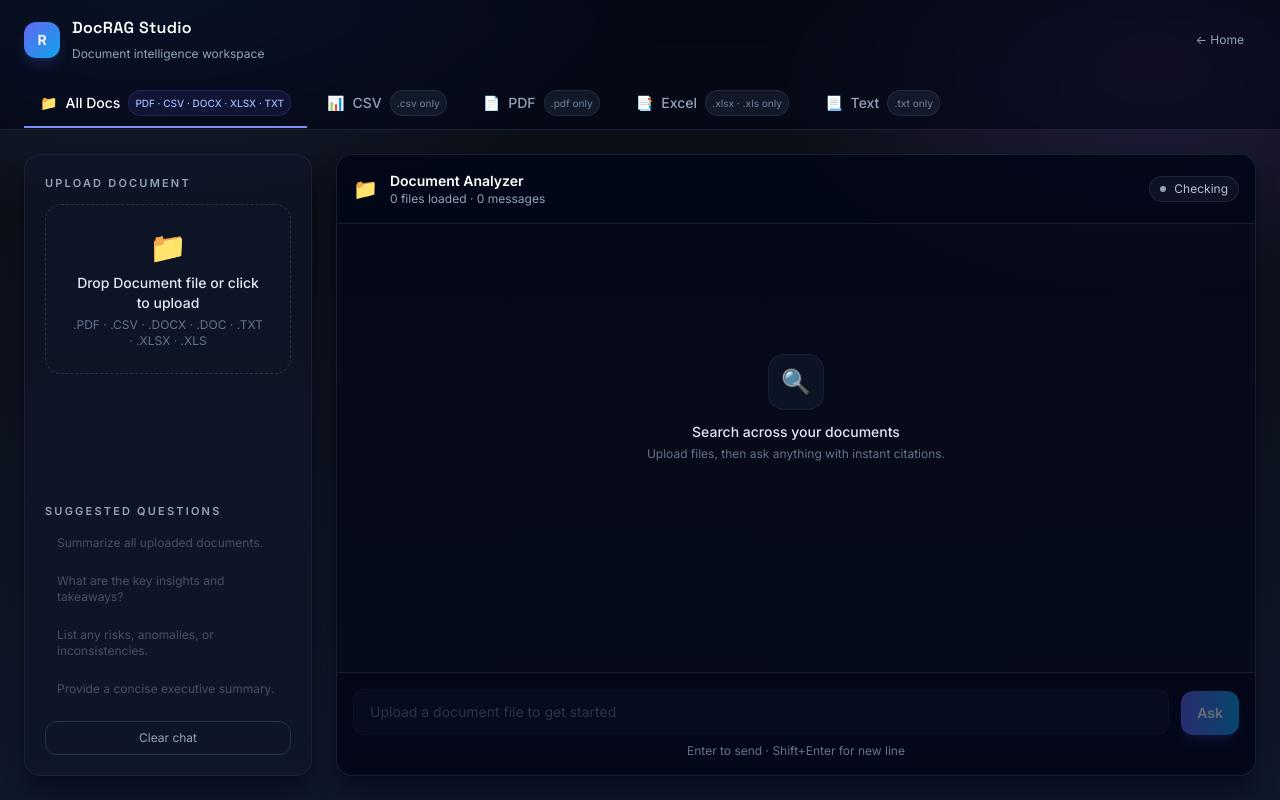
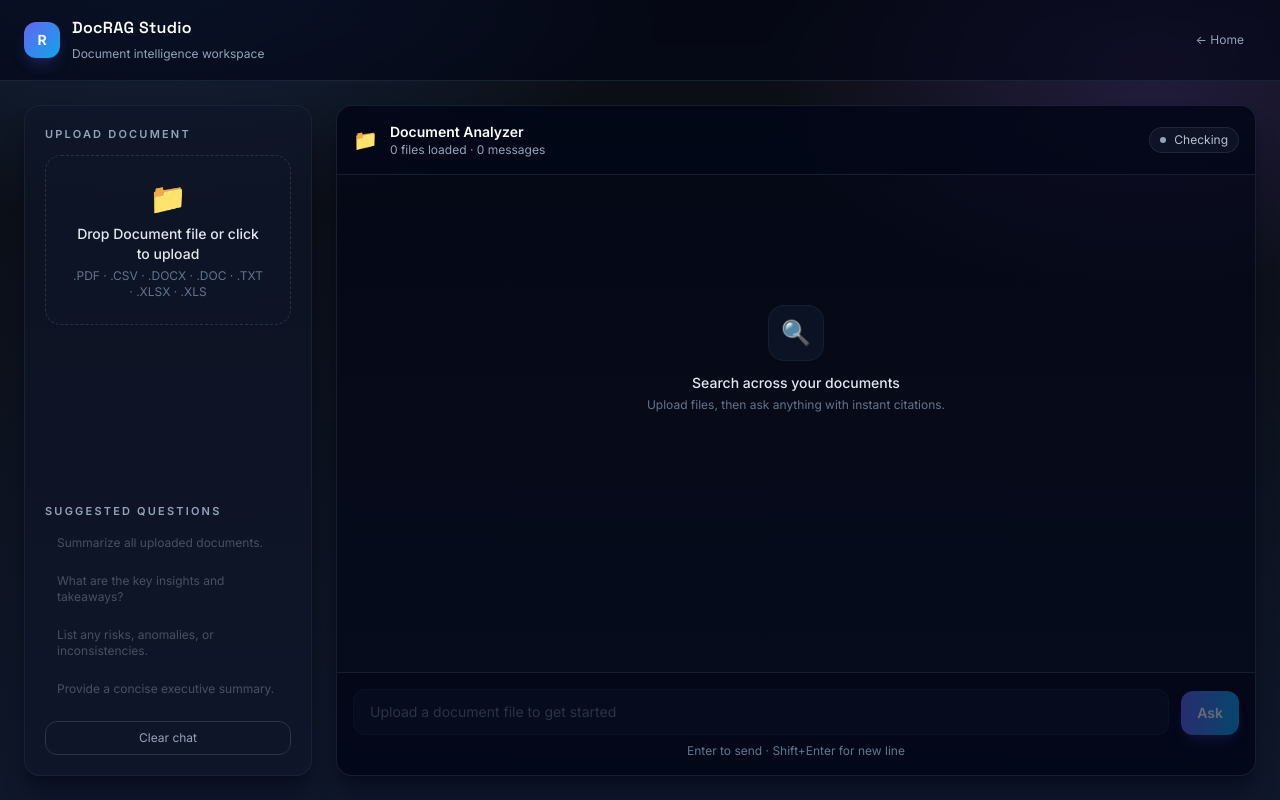
Before and after one commit to Sourav1331/rag-document-analyzer, a React (Vite) app in the folder frontend/: page /analyze in a window 1280 px wide. Built offline with nearby package versions, Linux system fonts and the light colour scheme.

Commit message:
updating..

```diff
--- a/frontend/src/components/CsvAnalyzer.jsx
+++ /dev/null
@@ -1,4 +0,0 @@
-import AnalyzerShell from './AnalyzerShell'
-export default function CsvAnalyzer() {
-  return <AnalyzerShell type="csv" acceptedTypes={['.csv']} label="CSV" icon="📊" />
-}
--- a/frontend/src/components/ExcelAnalyzer.jsx
+++ /dev/null
@@ -1,4 +0,0 @@
-import AnalyzerShell from './AnalyzerShell'
-export default function ExcelAnalyzer() {
-  return <AnalyzerShell type="excel" acceptedTypes={['.xlsx', '.xls']} label="Excel" icon="📑" />
-}
--- a/frontend/src/components/PdfAnalyzer.jsx
+++ /dev/null
@@ -1,4 +0,0 @@
-import AnalyzerShell from './AnalyzerShell'
-export default function PdfAnalyzer() {
-  return <AnalyzerShell type="pdf" acceptedTypes={['.pdf']} label="PDF" icon="📄" />
-}
--- a/frontend/src/components/TxtAnalyzer.jsx
+++ /dev/null
@@ -1,4 +0,0 @@
-import AnalyzerShell from './AnalyzerShell'
-export default function TxtAnalyzer() {
-  return <AnalyzerShell type="txt" acceptedTypes={['.txt']} label="Text" icon="📃" />
-}
--- a/frontend/src/pages/AnalyzePage.jsx
+++ b/frontend/src/pages/AnalyzePage.jsx
@@ -1,82 +1,37 @@
-import { useState, useEffect } from 'react'
-import { useNavigate, useSearchParams } from 'react-router-dom'
+// REPLACE the entire file with this:
 import AllDocsAnalyzer from '../components/AllDocsAnalyzer'
-import CsvAnalyzer from '../components/CsvAnalyzer'
-import PdfAnalyzer from '../components/PdfAnalyzer'
-import ExcelAnalyzer from '../components/ExcelAnalyzer'
-import TxtAnalyzer from '../components/TxtAnalyzer'
-
-const TABS = [
-  { id: 'all',   label: 'All Docs', icon: '📁', desc: 'PDF · CSV · DOCX · XLSX · TXT' },
-  { id: 'csv',   label: 'CSV',      icon: '📊', desc: '.csv only' },
-  { id: 'pdf',   label: 'PDF',      icon: '📄', desc: '.pdf only' },
-  { id: 'excel', label: 'Excel',    icon: '📑', desc: '.xlsx · .xls only' },
-  { id: 'txt',   label: 'Text',     icon: '📃', desc: '.txt only' },
-]
-
-const COMPONENTS = {
-  all:   <AllDocsAnalyzer />,
-  csv:   <CsvAnalyzer />,
-  pdf:   <PdfAnalyzer />,
-  excel: <ExcelAnalyzer />,
-  txt:   <TxtAnalyzer />,
-}
+import { useNavigate } from 'react-router-dom'
 
 export default function AnalyzePage() {
-  const [searchParams, setSearchParams] = useSearchParams()
   const navigate = useNavigate()
-  const initialTab = TABS.find(t => t.id === searchParams.get('tab'))?.id || 'all'
-  const [activeTab, setActiveTab] = useState(initialTab)
-
-  const switchTab = (id) => {
-    setActiveTab(id)
-    setSearchParams({ tab: id })
-  }
 
   return (
     <div className="h-screen overflow-hidden flex flex-col text-gray-100">
       {/* Navbar */}
       <header className="border-b border-slate-800/80 bg-slate-950/60 backdrop-blur shrink-0">
         <div className="px-6 py-4 flex items-center gap-3">
-          <button onClick={() => navigate('/')} className="w-9 h-9 rounded-xl bg-gradient-to-br from-indigo-500 to-sky-500 flex items-center justify-center text-sm font-bold shadow-lg shadow-indigo-500/20">
+          <button
+            onClick={() => navigate('/')}
+            className="w-9 h-9 rounded-xl bg-gradient-to-br from-indigo-500 to-sky-500 flex items-center justify-center text-sm font-bold shadow-lg shadow-indigo-500/20"
+          >
             R
           </button>
           <div>
             <h1 className="text-base font-semibold text-white brand">DocRAG Studio</h1>
             <span className="text-xs text-slate-400">Document intelligence workspace</span>
           </div>
-          <button onClick={() => navigate('/')} className="ml-auto text-xs text-slate-400 hover:text-white transition px-3 py-1.5 rounded-lg hover:bg-slate-800/60">
+          <button
+            onClick={() => navigate('/')}
+            className="ml-auto text-xs text-slate-400 hover:text-white transition px-3 py-1.5 rounded-lg hover:bg-slate-800/60"
+          >
             ← Home
           </button>
         </div>
-
-        {/* Tabs */}
-        <div className="px-6 flex gap-1 overflow-x-auto pb-px">
-          {TABS.map(tab => (
-            <button
-              key={tab.id}
-              onClick={() => switchTab(tab.id)}
-              className={`flex items-center gap-2 px-4 py-2.5 text-sm font-medium whitespace-nowrap border-b-2 transition-all
-                ${activeTab === tab.id
-                  ? 'border-indigo-400 text-white'
-                  : 'border-transparent text-slate-400 hover:text-slate-200 hover:border-slate-600'}`}
-            >
-              <span>{tab.icon}</span>
-              <span>{tab.label}</span>
-              <span className={`hidden sm:inline text-[10px] px-1.5 py-0.5 rounded-full border
-                ${activeTab === tab.id
-                  ? 'text-indigo-300 bg-indigo-500/10 border-indigo-500/20'
-                  : 'text-slate-500 bg-slate-800/50 border-slate-700/50'}`}>
-                {tab.desc}
-              </span>
-            </button>
-          ))}
-        </div>
       </header>
 
-      {/* Content */}
+      {/* Analyzer */}
       <div className="flex-1 min-h-0 overflow-hidden px-6 py-6">
-        {COMPONENTS[activeTab]}
+        <AllDocsAnalyzer />
       </div>
     </div>
   )
```
